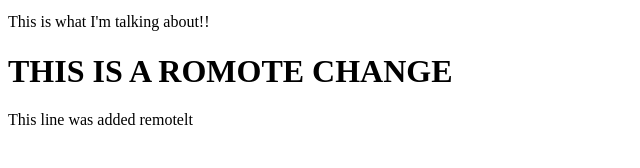
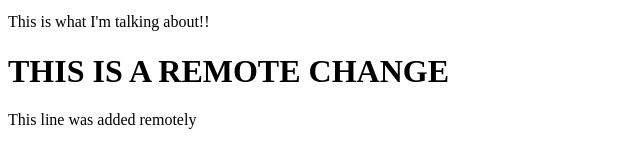
Before and after one commit to DannyBimma/code-black, a plain HTML site: page index.html in a window 1280 px wide. Shown: the part 156-324 px from the top of the page, 0-640 px from the left. Drawn offline with Linux system fonts and the light colour scheme.

Commit message:
fix grammatical errors index.html

```diff
--- a/index.html
+++ b/index.html
@@ -11,7 +11,7 @@
     <p>Again, just trying shit 🤔</p>
     <p>This is what I'm talking about!!</p>
 
-    <h1>THIS IS A ROMOTE CHANGE</h1>
-    <p>This line was added remotelt</p>
+    <h1>THIS IS A REMOTE CHANGE</h1>
+    <p>This line was added remotely</p>
   </body>
 </html>
```
